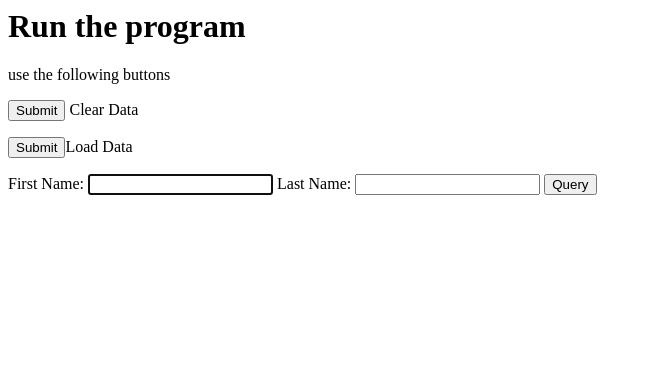
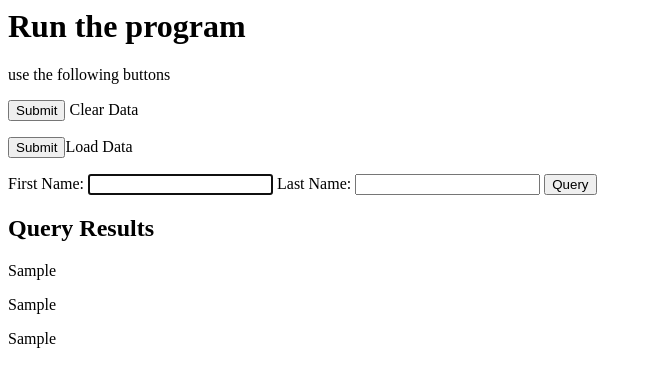
Before and after one commit to rithikbansal05/awsProjectAttempt, a Flask app: template template/home.html in a window 1280 px wide. Shown: the top 387 px of the page, without its empty margins (0-652 px from the left). Run offline with Flask 2, Linux system fonts and the light colour scheme; the template is opened without the code that fills it: most values are stand-ins (such as "Sample title", 1, 10 or a date in 2020).

Commit message:
Attempt6

```diff
--- a/application.py
+++ b/application.py
@@ -42,8 +42,11 @@ def loaddat():
     fName = str(request.form['fName'])
     lName = str(request.form['lName'])
     application.logger.info("The first name and last name are" +fName + " " + lName)
-    queryData(fName,lName)
-    return data
+    qData = queryData(fName,lName)
+    if qData != [] and qData != None:
+        return render_template("home.html", query=qData)
+    elif qData == None or qData == []:
+        return render_template("home.html", query="User NF.")
 
 def read_data_upload_s3():
     application.logger.info("adding file to s3")
--- a/template/home.html
+++ b/template/home.html
@@ -23,5 +23,11 @@
         <button>Query</button>
 	</form>
 
+    <body>
+        <h2>Query Results</h2>
+        <p>{{query_data}}</p>
+        <p>{{loaded_data}}</p>
+        <p>{{cleared_data}}</p>
+    </body>
   </body>
 </html>
```
